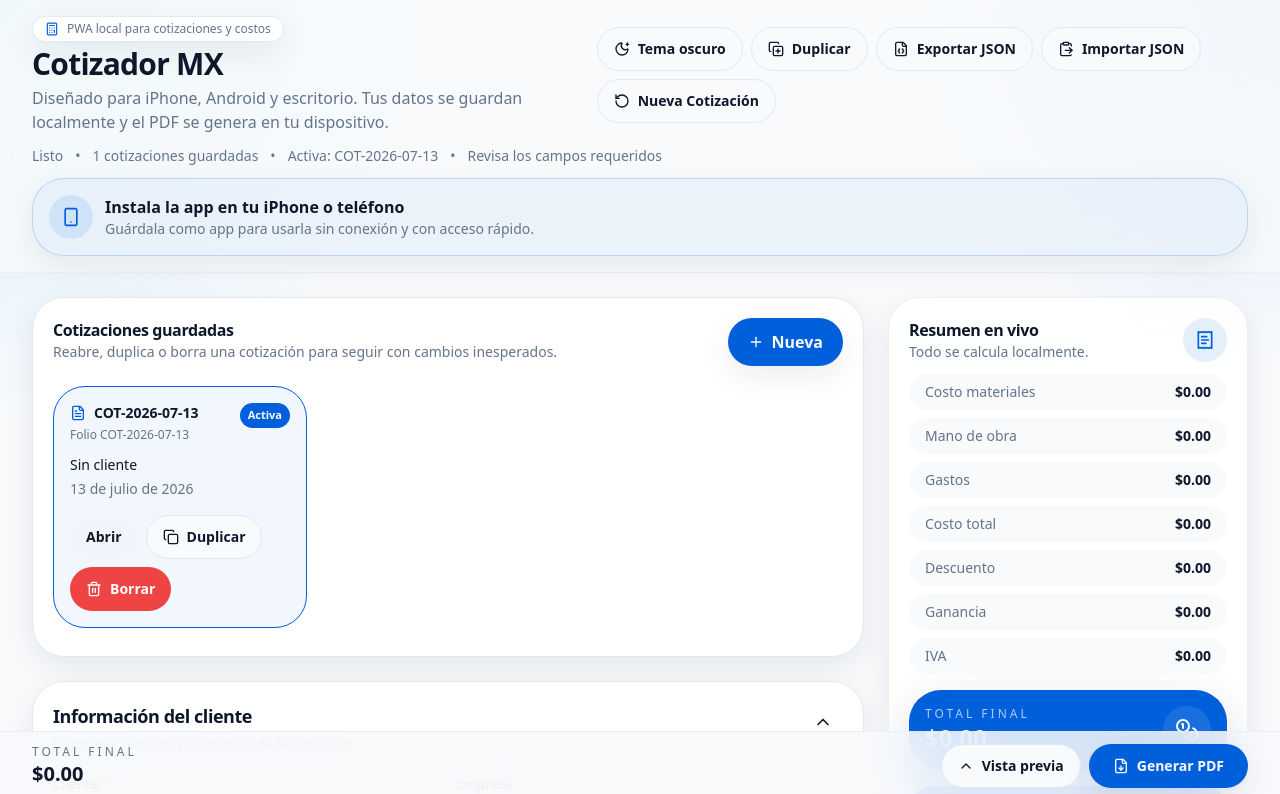
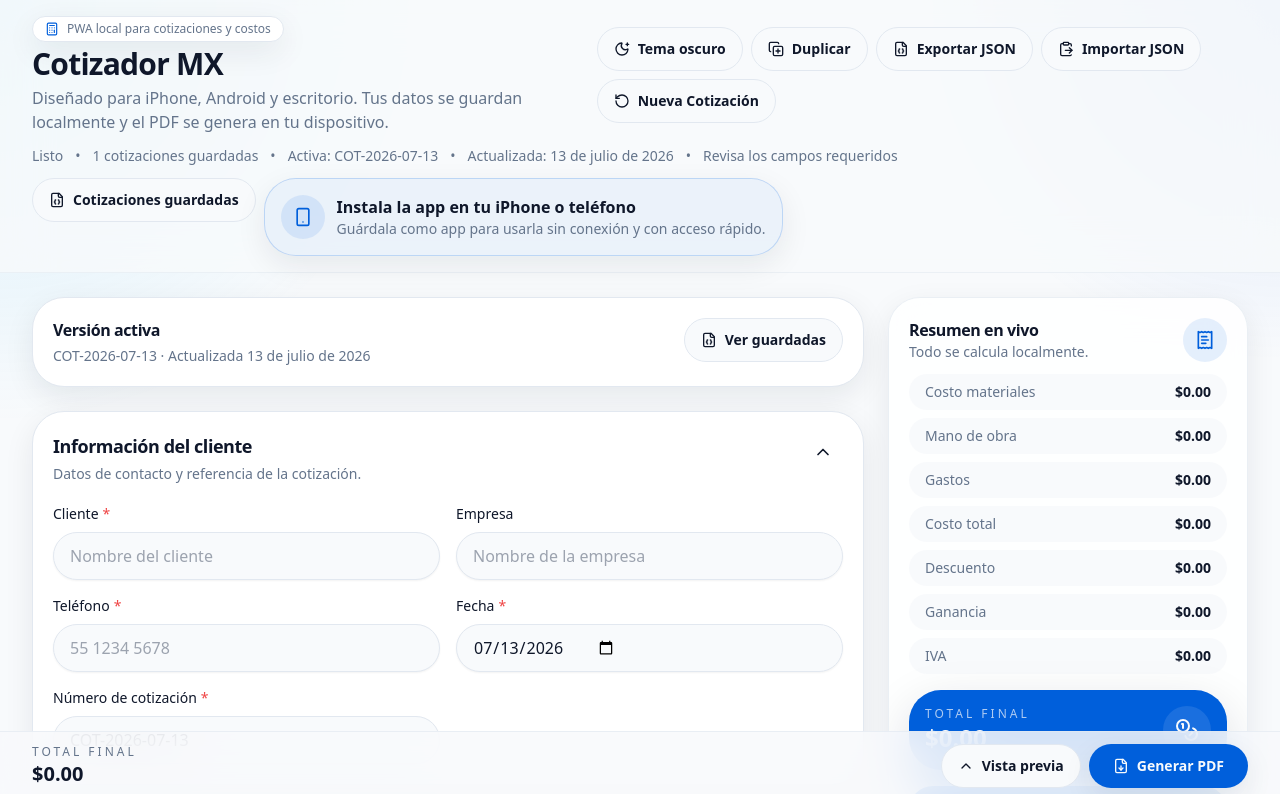
Before and after one commit to Corei5n/Reportes_Herreria, a React (Vite) app: page / in a window 1280 px wide. Shown: the top 794 px of the page. Built offline with nearby package versions, Linux system fonts and the light colour scheme.

Commit message:
Move quote library into modal

```diff
--- a/src/App.tsx
+++ b/src/App.tsx
@@ -24,7 +24,7 @@ import { Switch } from "@/components/ui/switch";
 import { Separator } from "@/components/ui/separator";
 import { createDefaultQuote } from "@/lib/defaults";
 import { calculateTotals } from "@/lib/calc";
-import { formatCurrency } from "@/lib/currency";
+import { formatCurrency, formatDate } from "@/lib/currency";
 import { quoteSchema, type QuoteFormValues } from "@/lib/quote-types";
 import { useTheme } from "@/hooks/useTheme";
 import { useQuoteLibrary } from "@/hooks/useQuoteLibrary";
@@ -70,6 +70,7 @@ export default function App() {
   } = useQuoteLibrary();
   const [pdfUrl, setPdfUrl] = useState<string | null>(null);
   const [previewOpen, setPreviewOpen] = useState(false);
+  const [quoteLibraryOpen, setQuoteLibraryOpen] = useState(false);
   const [status, setStatus] = useState<string>("Listo");
   const [isGeneratingPdf, setIsGeneratingPdf] = useState(false);
   const importInputRef = useRef<HTMLInputElement | null>(null);
@@ -124,6 +125,13 @@ export default function App() {
       if (pdfUrl) URL.revokeObjectURL(pdfUrl);
     };
   }, [pdfUrl]);
+
+  useEffect(() => {
+    document.body.style.overflow = quoteLibraryOpen ? "hidden" : "";
+    return () => {
+      document.body.style.overflow = "";
+    };
+  }, [quoteLibraryOpen]);
 
   const createPdfBlob = async (data: QuoteFormValues) => buildQuotePdf(data);
 
@@ -344,29 +352,38 @@ export default function App() {
             <span>•</span>
             <span>Activa: {activeQuote?.title ?? "Sin título"}</span>
             <span>•</span>
+            <span>Actualizada: {activeQuote ? formatDate(activeQuote.updatedAt) : "sin fecha"}</span>
+            <span>•</span>
             <span>{isValid ? "Formulario listo" : "Revisa los campos requeridos"}</span>
           </div>
-          <InstallPrompt installed={installed} ios={ios} canPromptInstall={canPromptInstall} onInstall={promptInstall} />
+          <div className="flex flex-wrap gap-2">
+            <Button type="button" variant="outline" className="rounded-2xl" onClick={() => setQuoteLibraryOpen(true)}>
+              <FileJson className="h-4 w-4" />
+              Cotizaciones guardadas
+            </Button>
+            <InstallPrompt installed={installed} ios={ios} canPromptInstall={canPromptInstall} onInstall={promptInstall} />
+          </div>
         </div>
       </header>
 
       <main className="mx-auto grid max-w-7xl gap-6 px-4 py-6 pb-28 sm:px-6 lg:grid-cols-[minmax(0,1fr)_360px] lg:px-8">
         <div className="space-y-6">
-          <QuoteLibraryPanel
-            quotes={quotes}
-            activeQuoteId={activeQuote?.id ?? ""}
-            onSelect={openQuote}
-            onNew={createNewQuote}
-            onDuplicate={(id) => {
-              const selectedQuote = quotes.find((quote) => quote.id === id);
-              if (!selectedQuote) return;
-              syncCurrentQuote();
-              const duplicatedId = duplicateQuote(selectedQuote.values);
-              setActiveQuoteId(duplicatedId);
-              setStatus("Versión duplicada y abierta");
-            }}
-            onDelete={deleteQuoteById}
-          />
+          <Card className="overflow-hidden">
+            <CardHeader className="space-y-3">
+              <div className="flex flex-wrap items-start justify-between gap-3">
+                <div className="space-y-1">
+                  <CardTitle className="text-base">Versión activa</CardTitle>
+                  <p className="text-sm text-muted-foreground">
+                    {activeQuote?.title ?? "Sin título"} · Actualizada {activeQuote ? formatDate(activeQuote.updatedAt) : "sin fecha"}
+                  </p>
+                </div>
+                <Button type="button" variant="outline" className="rounded-2xl" onClick={() => setQuoteLibraryOpen(true)}>
+                  <FileJson className="h-4 w-4" />
+                  Ver guardadas
+                </Button>
+              </div>
+            </CardHeader>
+          </Card>
 
           <Section title="Información del cliente" description="Datos de contacto y referencia de la cotización." defaultOpen>
             <div className="grid gap-4 md:grid-cols-2">
@@ -553,6 +570,53 @@ export default function App() {
       </div>
 
       <PdfPreviewDialog open={previewOpen} onClose={() => setPreviewOpen(false)} pdfUrl={pdfUrl} />
+
+      {quoteLibraryOpen ? (
+        <div
+          className="fixed inset-0 z-50 flex items-end justify-center bg-black/50 p-3 backdrop-blur-sm sm:items-center"
+          onClick={() => setQuoteLibraryOpen(false)}
+        >
+          <Card
+            className="max-h-[92dvh] w-full max-w-6xl overflow-hidden border-border shadow-2xl"
+            onClick={(event) => event.stopPropagation()}
+          >
+            <CardHeader className="flex-row items-start justify-between gap-4">
+              <div className="space-y-1">
+                <CardTitle className="text-base">Cotizaciones guardadas</CardTitle>
+                <p className="text-sm text-muted-foreground">
+                  Reabre, duplica o borra una cotización sin cambiar el tamaño de la página.
+                </p>
+              </div>
+              <Button type="button" variant="outline" className="rounded-2xl" onClick={() => setQuoteLibraryOpen(false)}>
+                Cerrar
+              </Button>
+            </CardHeader>
+            <CardContent className="max-h-[calc(92dvh-120px)] overflow-y-auto">
+              <QuoteLibraryPanel
+                quotes={quotes}
+                activeQuoteId={activeQuote?.id ?? ""}
+                onSelect={(id) => {
+                  openQuote(id);
+                  setQuoteLibraryOpen(false);
+                }}
+                onNew={() => {
+                  createNewQuote();
+                  setQuoteLibraryOpen(false);
+                }}
+                onDuplicate={(id) => {
+                  const selectedQuote = quotes.find((quote) => quote.id === id);
+                  if (!selectedQuote) return;
+                  syncCurrentQuote();
+                  const duplicatedId = duplicateQuote(selectedQuote.values);
+                  setActiveQuoteId(duplicatedId);
+                  setStatus("Versión duplicada y abierta");
+                }}
+                onDelete={deleteQuoteById}
+              />
+            </CardContent>
+          </Card>
+        </div>
+      ) : null}
     </div>
   );
 }
```
Also changed, not shown: 6 other files (tests, documents, lock files or other folders).
